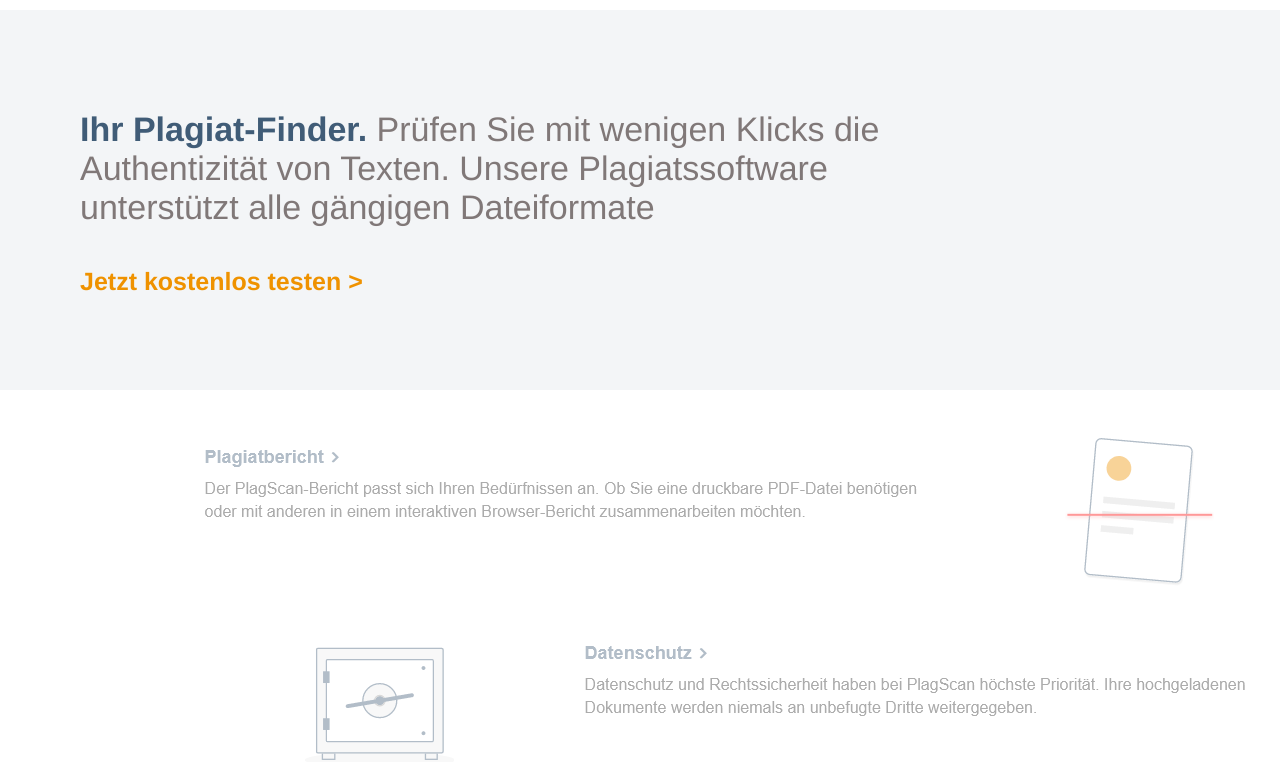
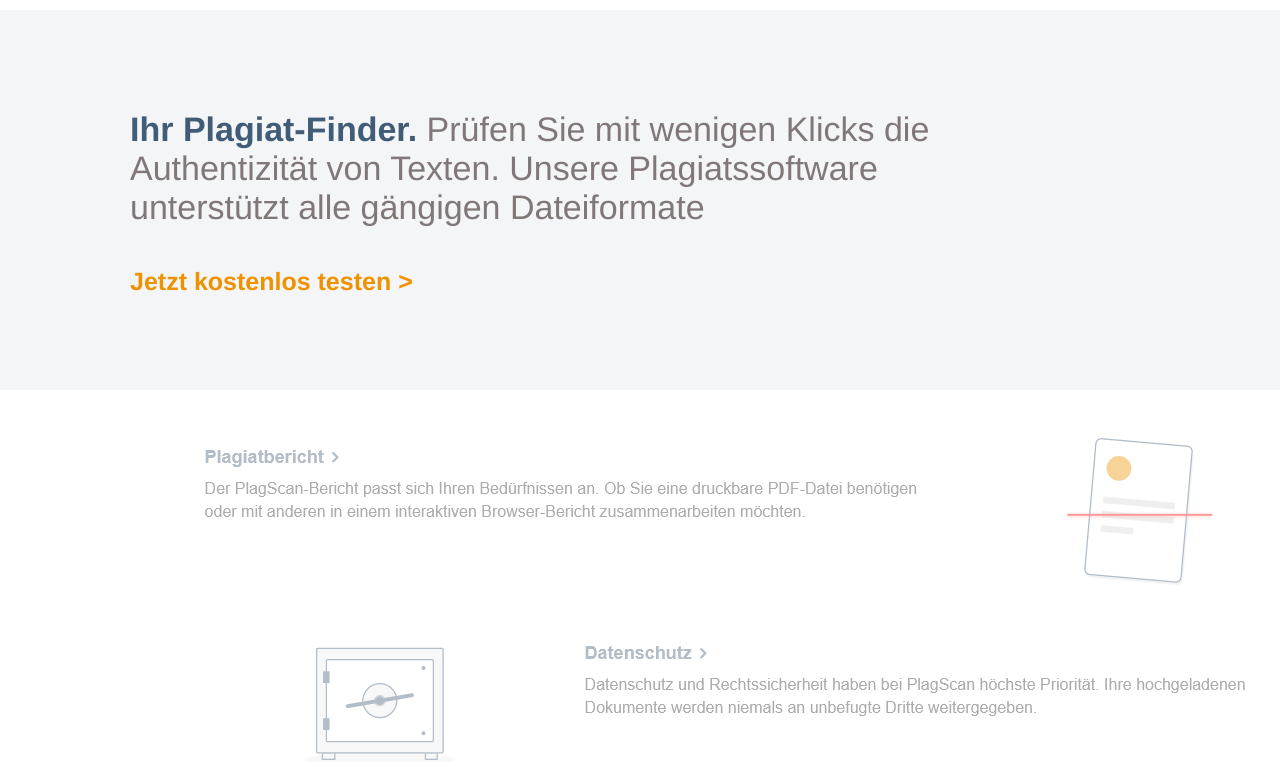
Before and after one commit to winmife/plagscan, a plain HTML site: page index.html in a window 1280 px wide. Shown: the part 40-802 px from the top of the page. Drawn offline with Linux system fonts and the light colour scheme.

Commit message:
adjustments

```diff
--- a/index.html
+++ b/index.html
@@ -29,10 +29,11 @@
         <br />
         Authentizität von Texten. Unsere Plagiatssoftware <br />
         unterstützt alle gängigen Dateiformate
-
       </div>
 
-      <button class="button button1"><strong>Jetzt kostenlos testen ></strong> </button
-      </div>
+      <button class="button button1">
+        <strong>Jetzt kostenlos testen ></strong>
+      </button>
+    </div>
   </body>
 </html>
--- a/style.css
+++ b/style.css
@@ -46,7 +46,7 @@ nav {
   grid: 2;
   background-color: rgb(243, 245, 247);
   padding-top: 100px;
-  padding-left: 80px;
+  padding-left: 130px;
 }
 
 .hero-text {
```
